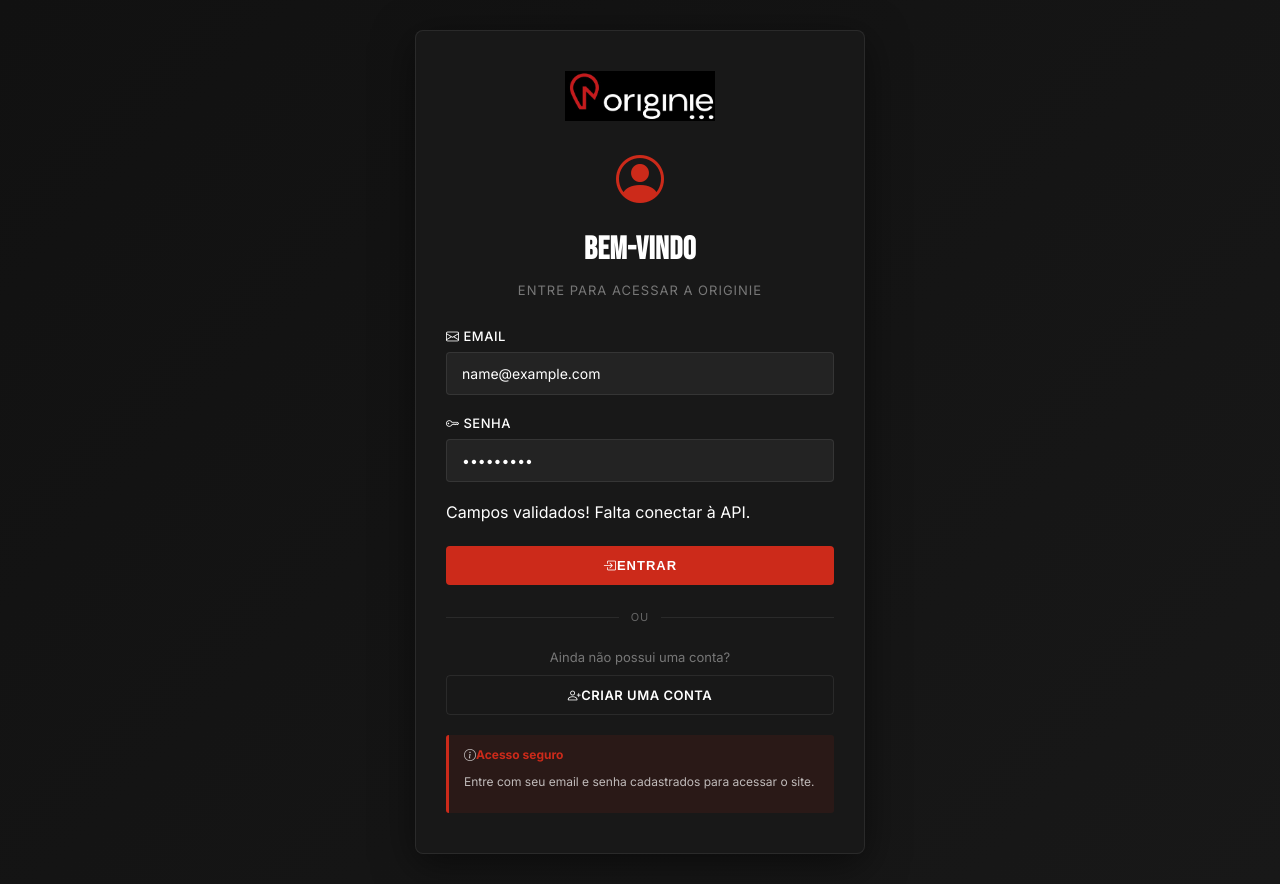
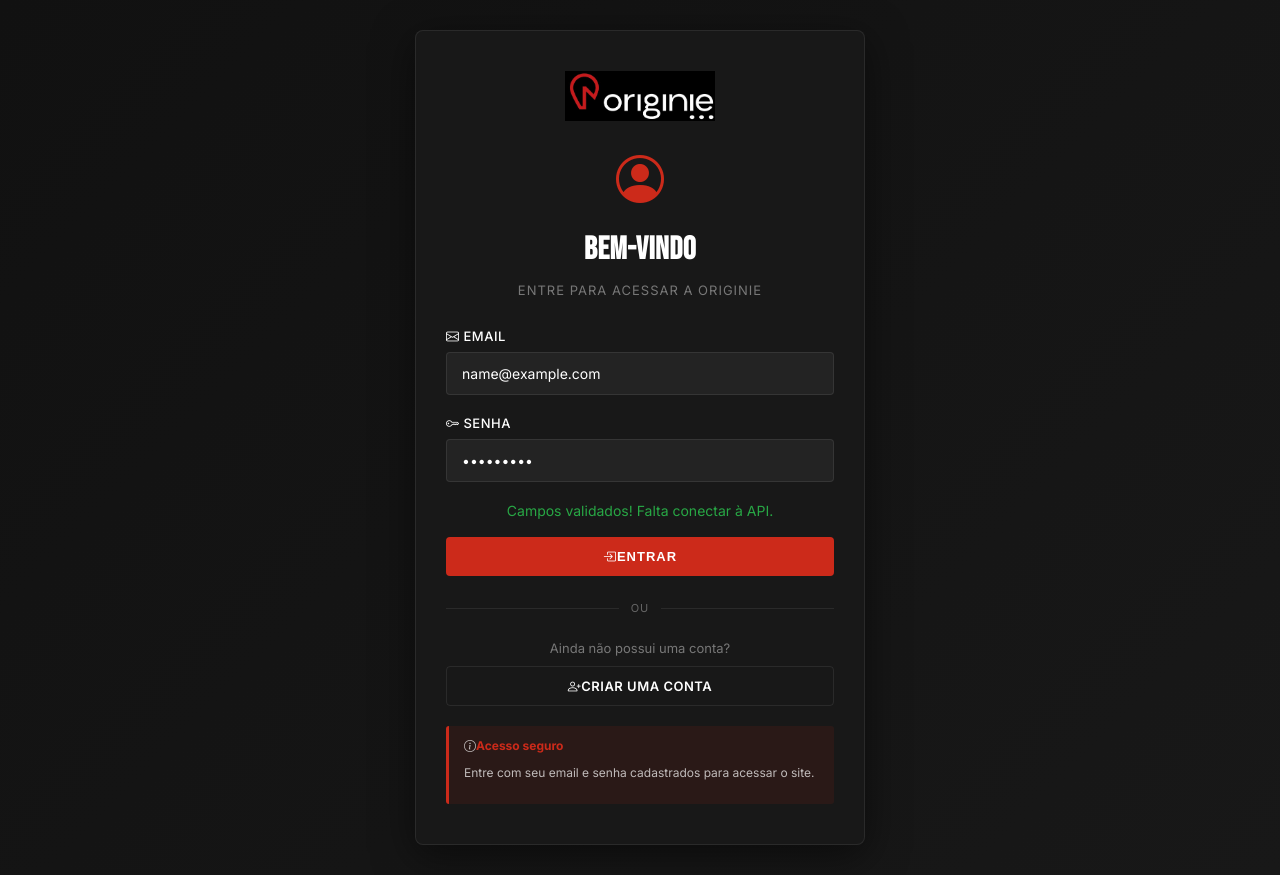
Before and after one commit to felipezwx/originefrontend, a React (Vite) app: page /login in a window 1280 px wide. Both pictures are taken after typing "name@example.com", "Sample123" into the empty fields and a click on the button "ENTRAR". Built offline with nearby package versions, Linux system fonts and the light colour scheme.

Commit message:
adiciona navegacao entre login e cadastro

```diff
--- a/src/pages/Cadastro.tsx
+++ b/src/pages/Cadastro.tsx
@@ -1,5 +1,6 @@
 import { useState } from "react";
 import { validarEmail, validarCPF, validarSenha, formatarCPF } from "../utils/validacoes";
+import { Link } from "react-router-dom";
 import "../styles/cadastro.css";
 
 export function Cadastro() {
@@ -181,10 +182,10 @@ export function Cadastro() {
 
                 <div className="link-login">
                 <p>Já possui uma conta?</p>
-                <a href="/">
+                <Link to="/login">
                     <i className="bi bi-box-arrow-in-right me-1"></i>
                     Entrar na minha conta
-                </a>
+                </Link>
                 </div>
 
             </div>
--- a/src/pages/Login.tsx
+++ b/src/pages/Login.tsx
@@ -1,5 +1,6 @@
 import { useState } from "react";
 import { validarEmail } from "../utils/validacoes";
+import { Link } from "react-router-dom";
 import "../styles/login.css";
 
 export function Login() {
@@ -96,7 +97,7 @@ export function Login() {
                     )}
 
                     {validado && (
-                        <p className="Mensagem-sucesso" role="status">
+                        <p className="mensagem-sucesso" role="status">
                             Campos validados! Falta conectar à API.
                         </p>
                     )}
@@ -114,10 +115,10 @@ export function Login() {
                         Ainda não possui uma conta?
                     </p>
 
-                    <a href="/cadastro" className="botao-secundario">
+                    <Link to="/cadastro" className="botao-secundario">
                         <i className="bi bi-person-plus me-2"></i>
                         Criar uma conta
-                    </a>
+                    </Link>
                 </div>
 
                 <div className="dica-login">
```
